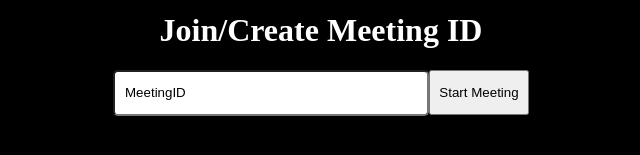
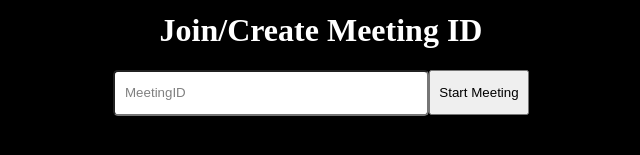
Before and after one commit to ucladevx/ClubBruinFrontend, a React (Create React App) app: page /sociallounge in a window 1280 px wide. Shown: the part 347-502 px from the top of the page, without its empty margins (319-959 px from the left). Built offline with nearby package versions, Linux system fonts and the light colour scheme.

Commit message:
Small css edit

```diff
--- a/src/Components/SocialLounge/index.css
+++ b/src/Components/SocialLounge/index.css
@@ -11,8 +11,7 @@
 }
 
 ::placeholder {
-    color: black;
-
+    color: gray;
 }
 
 .input-field {
```
